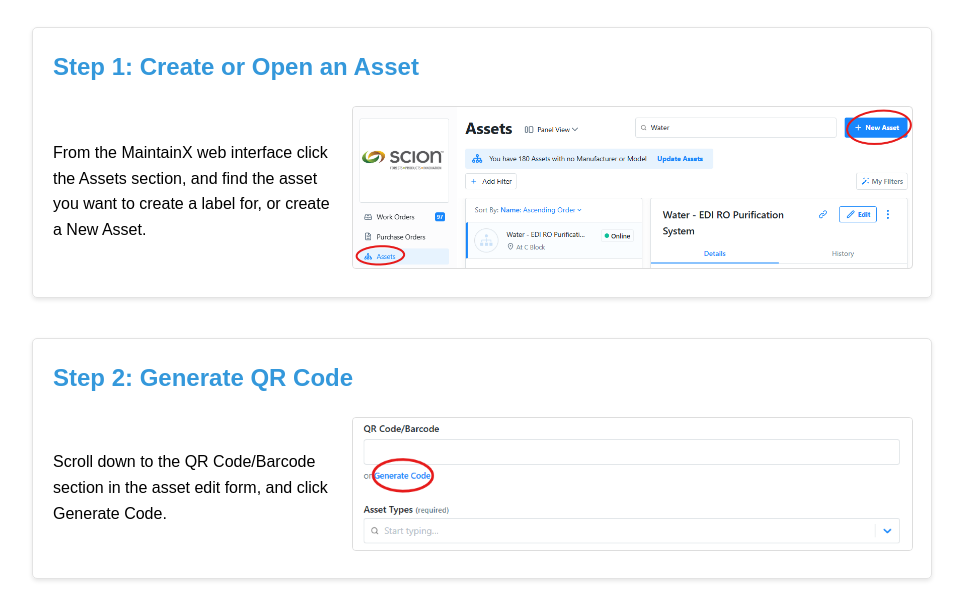
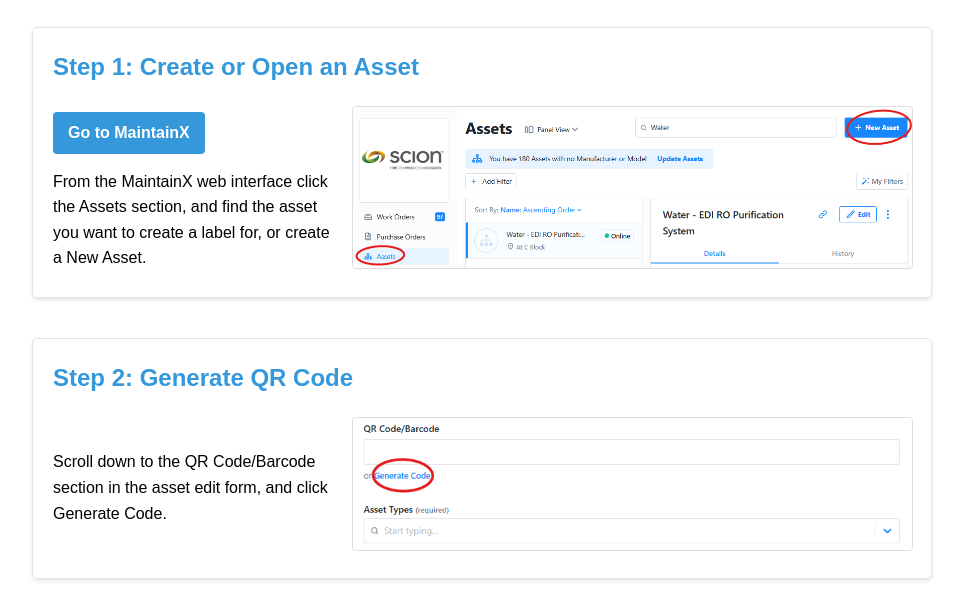
Before and after one commit to ScionFacilities/ScionFacilities.github.io, a plain HTML site: page how-to.html in a window 1280 px wide. Shown: the part 191-800 px from the top of the page, without its empty margins (158-1121 px from the left). Drawn offline with Linux system fonts and the light colour scheme.

Commit message:
Added MaintainX link

```diff
--- a/how-to.html
+++ b/how-to.html
@@ -53,6 +53,33 @@
         p {
             margin: 0;
         }
+
+        a {
+            color: #3498db;
+            text-decoration: none;
+            font-weight: bold;
+            display: inline-block;
+            margin-bottom: 10px;
+        }
+
+        a:hover {
+            text-decoration: underline;
+        }
+
+        .maintainx-button {
+            background-color: #3498db;
+            color: white;
+            padding: 8px 15px;
+            border-radius: 4px;
+            display: inline-block;
+            margin-bottom: 15px;
+            transition: background-color 0.3s;
+        }
+
+        .maintainx-button:hover {
+            background-color: #2980b9;
+            text-decoration: none;
+        }
         .back-link {
             display: inline-block;
             margin-top: 20px;
@@ -90,6 +117,7 @@
         <h2>Step 1: Create or Open an Asset</h2>
         <div class="step-content">
             <div class="step-text">
+                <p><a href="https://app.getmaintainx.com/" target="_blank" class="maintainx-button">Go to MaintainX</a></p>
                 <p>From the MaintainX web interface click the Assets section, and find the asset you want to create a label for, or create a New Asset.</p>
             </div>
             <div class="step-image-container">
```
